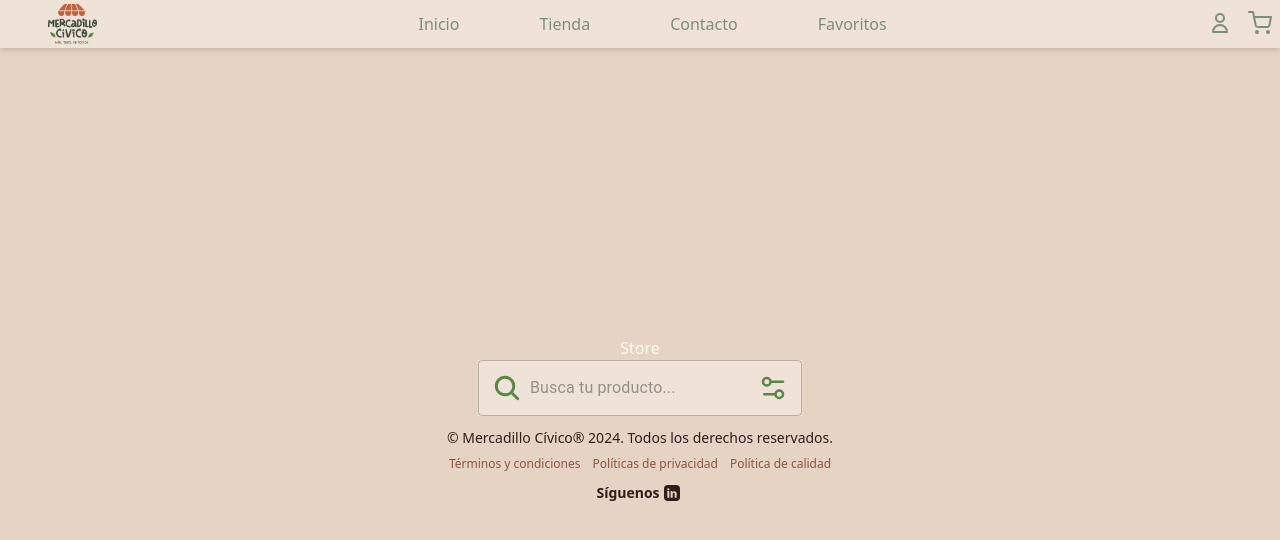
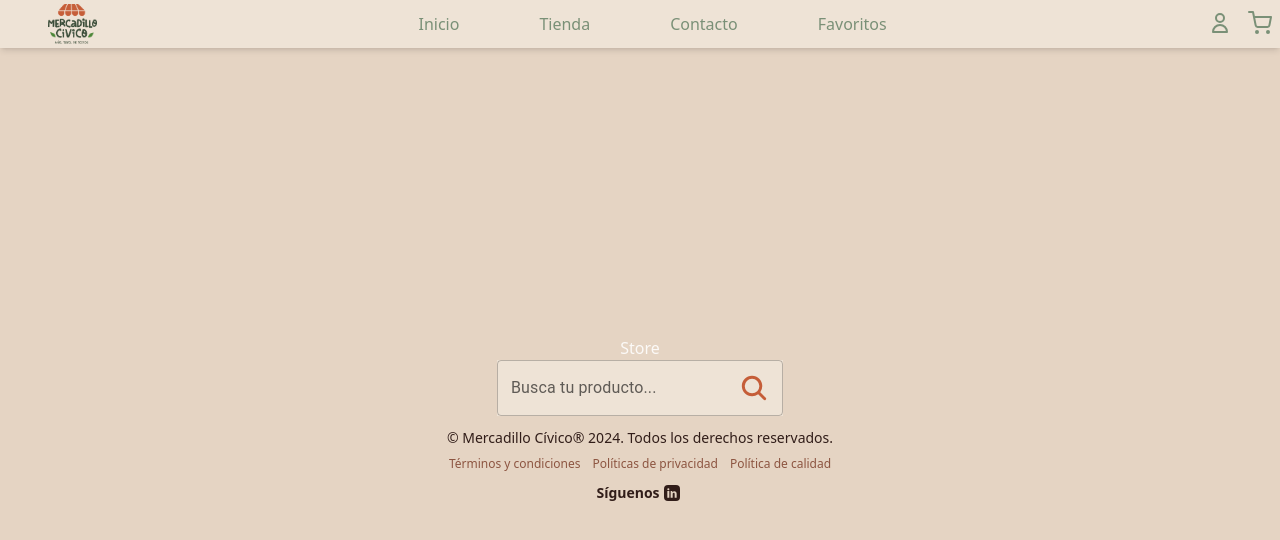
Before and after one commit to MercadilloCivico/MercadilloCivico, a React (Vite) app in the folder front/: page /Store in a window 1280 px wide. Shown: the top 540 px of the page. Built offline with nearby package versions, Linux system fonts and the light colour scheme.

Commit message:
style: :lipstick: make custom inputs style changes

```diff
--- a/front/src/App.jsx
+++ b/front/src/App.jsx
@@ -6,8 +6,7 @@ import Store from './views/Store/Store.jsx';
 import Contact from './views/Contact/Contact.jsx';
 import Nav from './components/Nav/Nav.jsx';
 import Favorites from './views/Favorites/Favorites.jsx';
-//import { Button } from '@mui/material';
-//import Card from './components/Card/Card.jsx';
+
 import { ThemeProvider, createTheme } from '@mui/material';
 import Detail from './views/Detail/Detail.jsx';
 
@@ -17,7 +16,16 @@ const theme = createTheme({
       styleOverrides: {
         root: {
           '&.Mui-focused .MuiOutlinedInput-notchedOutline': {
-            borderColor: '#568a3f',
+            borderColor: '#c55d38',
+          },
+        },
+      },
+    },
+    MuiInputLabel: {
+      styleOverrides: {
+        root: {
+          '&.Mui-focused': {
+            color: '#c55d38',
           },
         },
       },
@@ -31,26 +39,6 @@ function App() {
     <ThemeProvider theme={theme}>
       <div className=''>
         {isDetailPage ? null : <Nav />}
-
-        {/**
-       *
-       <p className='text-3xl '>Mercadillo Cívico</p>
-       <Button variant='contained' className=''>
-         Comprar
-       </Button>
-       <Card
-        product={{
-          name: 'Pack agua mineral 900 ml. 9 unidades',
-          price: '11.999',
-          provider: 'Manzanas Proovedor',
-          stock: 'Último disponible!',
-          variant: 'Normal',
-          weight: '340g',
-          calories: '250',
-        }}
-        />
-      */}
-
         <Routes>
           <Route path='/' element={<Home />} />
           <Route path='/Store' element={<Store />} />
--- a/front/src/components/CustomInput/CustomInput.jsx
+++ b/front/src/components/CustomInput/CustomInput.jsx
@@ -10,7 +10,7 @@ const CustomInput = ({
 }) => {
   return (
     <TextField
-      className=' bg-pearl-bush-100 text-hippie-green-700 placeholder-hippie-green-300 border-tuscany-600 focus:border-hippie-green-600 hover:border-tuscany-200'
+      className=' bg-pearl-bush-100 text-tuscany-600 placeholder-hippie-green-300 border-tuscany-600 focus:border-hippie-green-600 hover:border-tuscany-200'
       variant={variant}
       placeholder={placeholder}
       onChange={onChange}
@@ -18,12 +18,12 @@ const CustomInput = ({
       InputProps={{
         startAdornment: StartIcon ? (
           <InputAdornment position='start'>
-            <StartIcon className='text-hippie-green-600 text-3xl' />
+            <StartIcon className='text-tuscany-600 text-3xl' />
           </InputAdornment>
         ) : null,
         endAdornment: EndIcon ? (
           <InputAdornment position='end'>
-            <EndIcon className='text-hippie-green-600 text-3xl' />
+            <EndIcon className='text-tuscany-600 text-3xl' />
           </InputAdornment>
         ) : null,
       }}
--- a/front/src/views/Store/Store.jsx
+++ b/front/src/views/Store/Store.jsx
@@ -1,5 +1,4 @@
 import CustomInput from '../../components/CustomInput/CustomInput';
-import { LuSettings2 } from 'react-icons/lu';
 import { IoSearch } from 'react-icons/io5';
 
 const Store = () => {
@@ -7,9 +6,9 @@ const Store = () => {
     <>
       <div>Store</div>
       <CustomInput
+        label={'Busca tu producto...'}
         placeholder='Busca tu producto...'
-        startIcon={IoSearch}
-        endIcon={LuSettings2}
+        endIcon={IoSearch}
         variant='outlined'
       />
     </>
```
